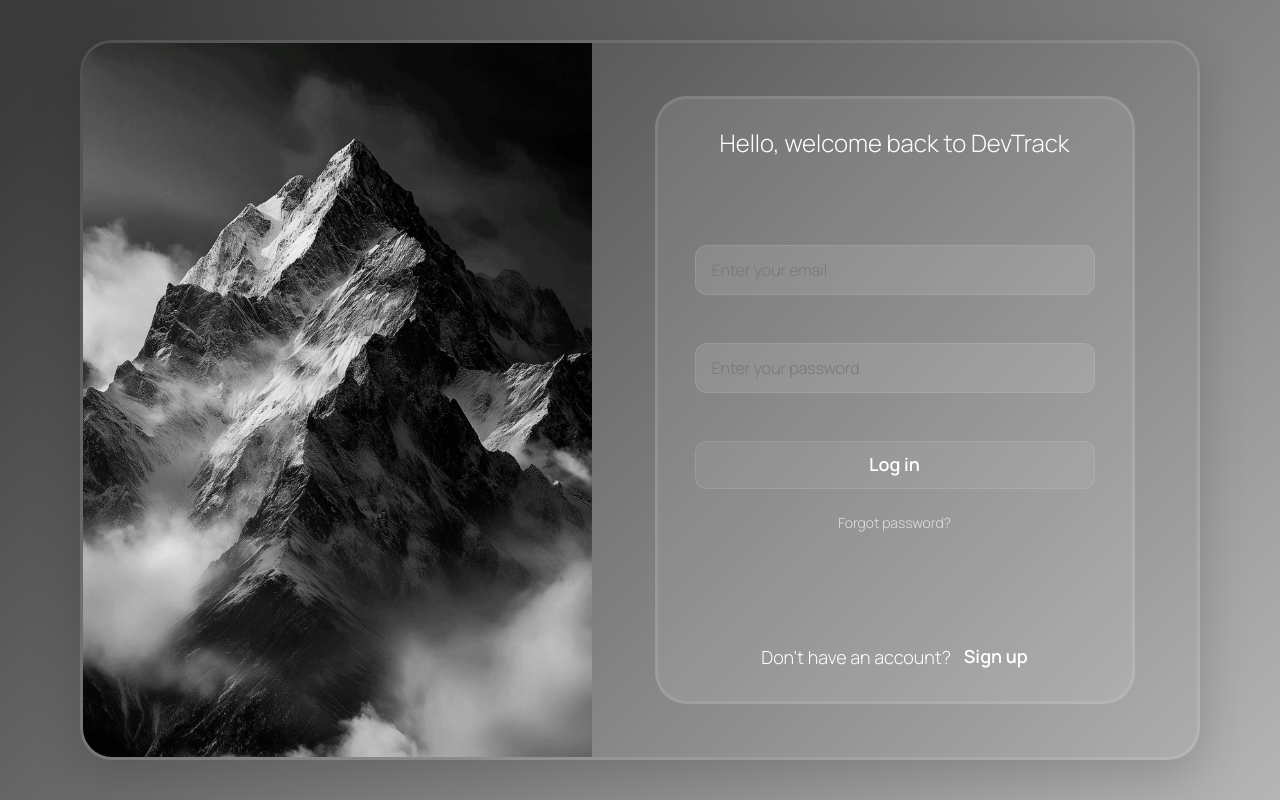
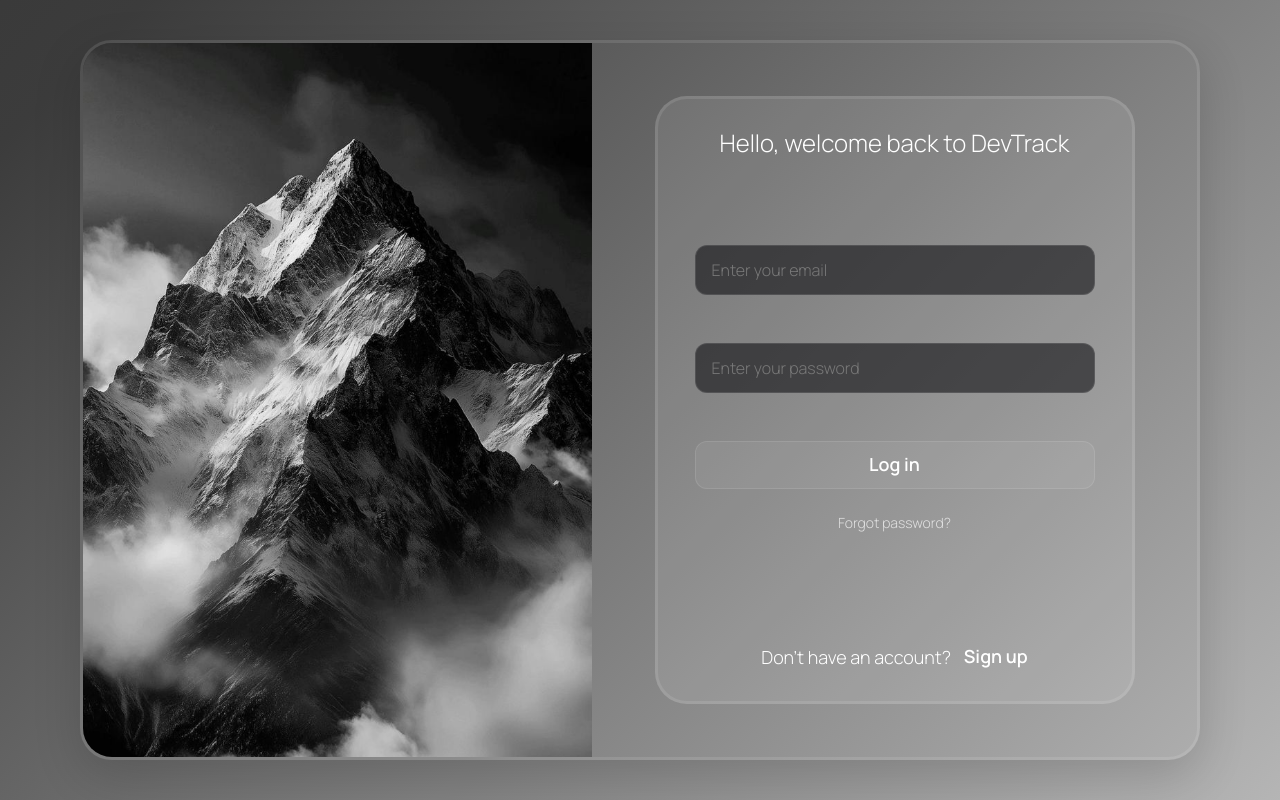
Before and after one commit to Kirilko-frontend/devtrack-frontend, a React (Vite) app: page /login in a window 1280 px wide. Built offline with nearby package versions, Linux system fonts and the light colour scheme; no server answers.

Commit message:
feat(shared>ui>Input&Select): add accent focus ring, new surfaces and dropdown animation
Co-Authored-By: Claude Opus 5.5 <noreply@anthropic.com>

```diff
--- a/src/shared/ui/Input/styles.module.scss
+++ b/src/shared/ui/Input/styles.module.scss
@@ -37,16 +37,22 @@
 
   pointer-events: none;
   transform: translateY(-50%);
+
+  transition: color var(--duration-base) var(--ease-out);
+}
+
+.input__wrapper--search:focus-within .input__search-icon {
+  color: rgb(var(--color-accent));
 }
 
 .input__field {
   width: 100%;
   padding: 0.75rem 1rem;
 
-  border: 0.0625rem solid rgb(var(--color-white), 0.1);
-  border-radius: 0.75rem;
+  border: 0.0625rem solid var(--border-default);
+  border-radius: var(--radius-md);
 
-  background-color: rgb(var(--color-white), 0.1);
+  background-color: rgb(var(--color-surface-1), 0.6);
   color: rgb(var(--color-white));
 
   font-family: var(--font-family);
@@ -56,7 +62,10 @@
 
   outline: none;
 
-  transition: var(--transition);
+  transition:
+    border-color var(--duration-base) var(--ease-out),
+    background-color var(--duration-base) var(--ease-out),
+    box-shadow var(--duration-base) var(--ease-out);
 
   &::placeholder {
     color: rgb(var(--color-muted));
@@ -68,8 +77,21 @@
     transition: opacity var(--transition);
   }
 
+  &:hover:not(:disabled) {
+    border-color: var(--border-strong);
+  }
+
   &:focus {
-    border-color: rgb(var(--color-white), 0.3);
+    border-color: rgb(var(--color-accent), 0.6);
+    background-color: rgb(var(--color-surface-1), 0.9);
+    box-shadow: var(--focus-ring);
+  }
+
+  // Autofill keeps the dark style instead of the browser's yellow/white.
+  &:-webkit-autofill {
+    -webkit-text-fill-color: rgb(var(--color-white));
+    caret-color: rgb(var(--color-white));
+    transition: background-color 9999s ease-out 0s;
   }
 
   &:focus::placeholder {
@@ -96,4 +118,13 @@
   line-height: var(--line-height-md);
 
   color: rgb(var(--color-danger));
+
+  animation: input-error-in var(--duration-base) var(--ease-out);
 }
+
+@keyframes input-error-in {
+  from {
+    opacity: 0;
+    transform: translateY(-0.25rem);
+  }
+}
--- a/src/shared/ui/Select/styles.module.scss
+++ b/src/shared/ui/Select/styles.module.scss
@@ -9,10 +9,10 @@
   gap: 0.5rem;
   padding: 0.65rem 0.75rem;
 
-  border: 0.0625rem solid rgb(var(--color-white), 0.1);
-  border-radius: 0.75rem;
+  border: 0.0625rem solid var(--border-default);
+  border-radius: var(--radius-md);
 
-  background: var(--gradient-surface-shine);
+  background-color: rgb(var(--color-surface-1), 0.6);
   color: rgb(var(--color-muted));
 
   font-family: var(--font-family);
@@ -22,12 +22,20 @@
   cursor: pointer;
   outline: none;
 
-  transition: var(--transition);
+  transition:
+    border-color var(--duration-base) var(--ease-out),
+    color var(--duration-base) var(--ease-out),
+    box-shadow var(--duration-base) var(--ease-out);
 
-  &:hover,
+  &:hover {
+    border-color: var(--border-strong);
+    color: rgb(var(--color-white));
+  }
+
   &:focus-visible {
-    border-color: rgb(var(--color-white), 0.2);
+    border-color: rgb(var(--color-accent), 0.6);
     color: rgb(var(--color-white));
+    box-shadow: var(--focus-ring);
   }
 
   &:disabled {
@@ -37,7 +45,7 @@
 }
 
 .select__trigger--open {
-  border-color: rgb(var(--color-white), 0.2);
+  border-color: rgb(var(--color-accent), 0.5);
   color: rgb(var(--color-white));
 }
 
@@ -64,7 +72,7 @@
 
   color: rgb(var(--color-muted));
 
-  transition: transform var(--transition);
+  transition: transform var(--duration-base) var(--ease-spring);
 }
 
 .select__trigger--open .select__arrow {
@@ -89,14 +97,18 @@
 
   overflow-y: auto;
 
-  background: rgb(var(--color-black));
+  background: rgb(var(--color-surface-2), 0.95);
+  backdrop-filter: blur(1rem);
+  -webkit-backdrop-filter: blur(1rem);
 
-  border: 0.0625rem solid rgb(var(--color-white), 0.1);
-  border-radius: 0.75rem;
+  border: 0.0625rem solid var(--border-default);
+  border-radius: var(--radius-md);
 
   box-shadow: var(--shadow-lg);
 
   list-style: none;
+
+  animation: select-options-in var(--duration-base) var(--ease-out);
 
   scrollbar-width: thin;
   scrollbar-color: rgb(var(--color-white), 0.15) transparent;
@@ -125,10 +137,12 @@
 
 .select__options--bottom {
   top: calc(100% + 0.4rem);
+  transform-origin: top;
 }
 
 .select__options--top {
   bottom: calc(100% + 0.4rem);
+  transform-origin: bottom;
 }
 
 .select__option-item {
@@ -154,7 +168,9 @@
 
   cursor: pointer;
 
-  transition: var(--transition);
+  transition:
+    background-color var(--duration-fast) var(--ease-out),
+    color var(--duration-fast) var(--ease-out);
 
   &:hover {
     background-color: rgb(var(--color-white), 0.06);
@@ -163,7 +179,7 @@
 }
 
 .select__option--active {
-  background-color: rgb(var(--color-white), 0.1);
+  background-color: rgb(var(--color-accent), 0.12);
   color: rgb(var(--color-white));
 }
 
@@ -195,3 +211,10 @@
   width: 5rem;
   height: 1rem;
 }
+
+@keyframes select-options-in {
+  from {
+    opacity: 0;
+    transform: translateY(-0.25rem) scale(0.97);
+  }
+}
```
